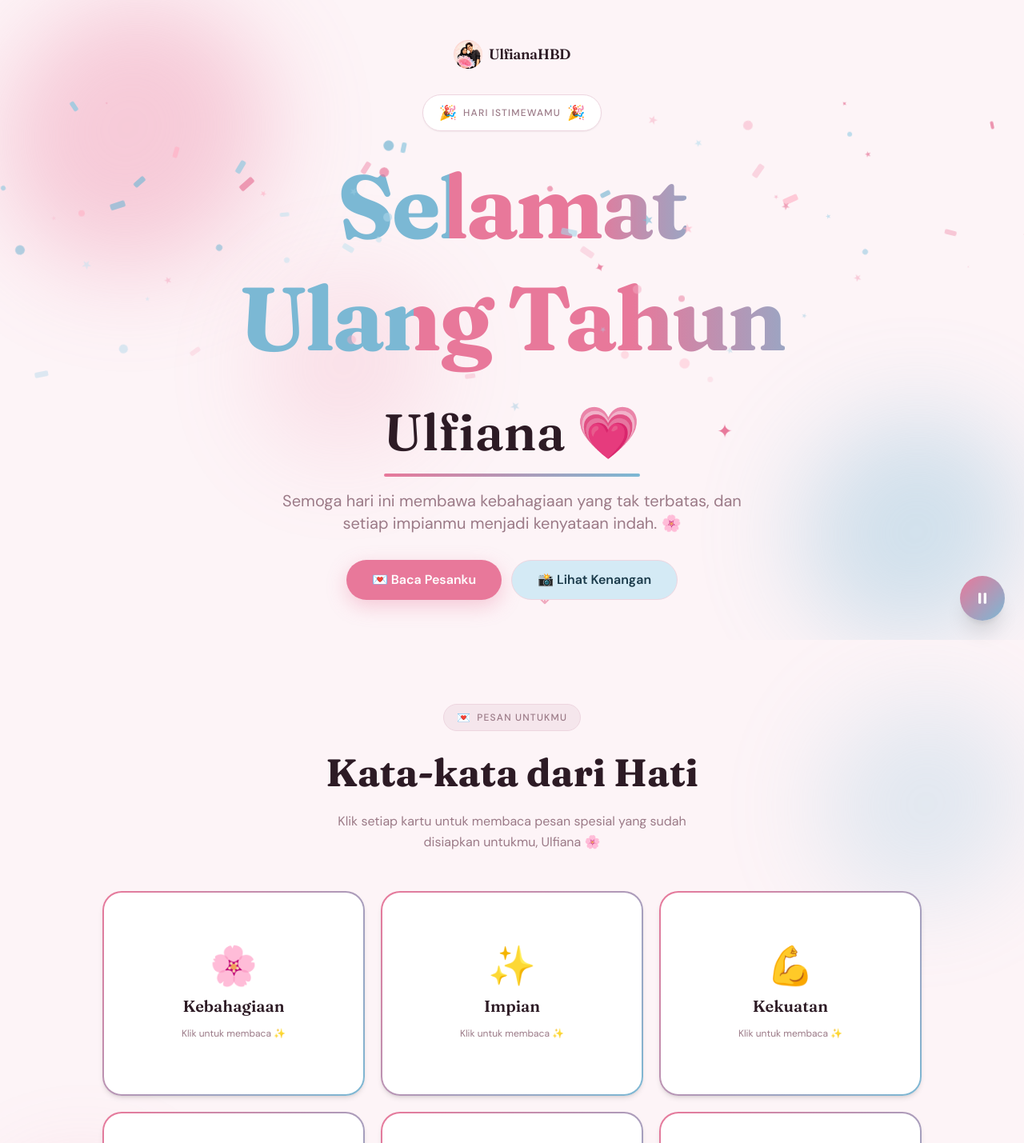
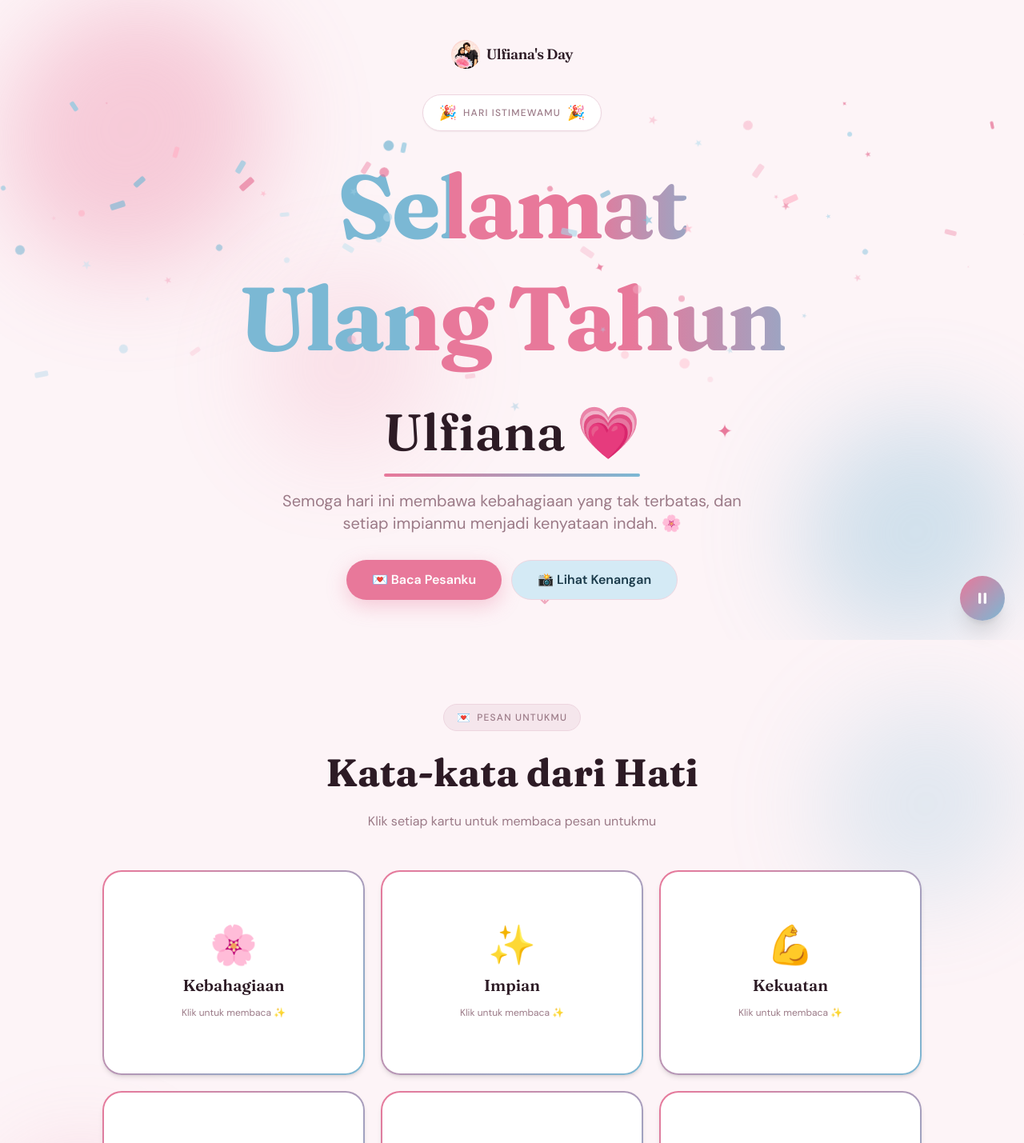
Before and after one commit to pikooo914-web/ulfianahbd, a Next.js app: page / in a window 1280 px wide. Shown: the top 1429 px of the page at 80% size. Built offline with nearby package versions, Linux system fonts and the light colour scheme.

Commit message:
Local Commit: 2026-07-31T09:34:25.555Z - Updated "UlfianaHBD" → "Ulfiana's Day" di HeroSection.tsx - Updated teks deskripsi WishesSection → "Klik setiap kartu untuk membaca pesan untukmu" - Updated judul ClosingSection → "Untuk Perempuan Hebat yang Kucintai"

```diff
--- a/src/app/components/ClosingSection.tsx
+++ b/src/app/components/ClosingSection.tsx
@@ -98,8 +98,8 @@ export default function ClosingSection() {
           className="reveal-item font-display font-bold text-foreground mb-4"
           style={{ fontSize: 'clamp(2rem, 6vw, 4rem)' }}
         >
-          Ulfiana,{' '}
-          <span className="text-shimmer">Kamu Luar Biasa</span>
+          Untuk Perempuan Hebat{' '}
+          <span className="text-shimmer">yang Kucintai</span>
         </h2>
 
         {/* Message */}
--- a/src/app/components/HeroSection.tsx
+++ b/src/app/components/HeroSection.tsx
@@ -136,7 +136,7 @@ export default function HeroSection({ onOpen }: HeroSectionProps) {
           <div className="flex items-center gap-2 justify-center">
             <AppLogo size={36} />
             <span className="font-display text-lg font-semibold text-foreground tracking-tight">
-              UlfianaHBD
+              Ulfiana's Day
             </span>
           </div>
         </div>
--- a/src/app/components/WishesSection.tsx
+++ b/src/app/components/WishesSection.tsx
@@ -164,7 +164,7 @@ export default function WishesSection() {
             Kata-kata dari Hati
           </h2>
           <p className="reveal-item text-muted-foreground font-sans text-base max-w-md mx-auto leading-relaxed">
-            Klik setiap kartu untuk membaca pesan spesial yang sudah disiapkan untukmu, Ulfiana 🌸
+            Klik setiap kartu untuk membaca pesan untukmu
           </p>
         </div>
 
```
